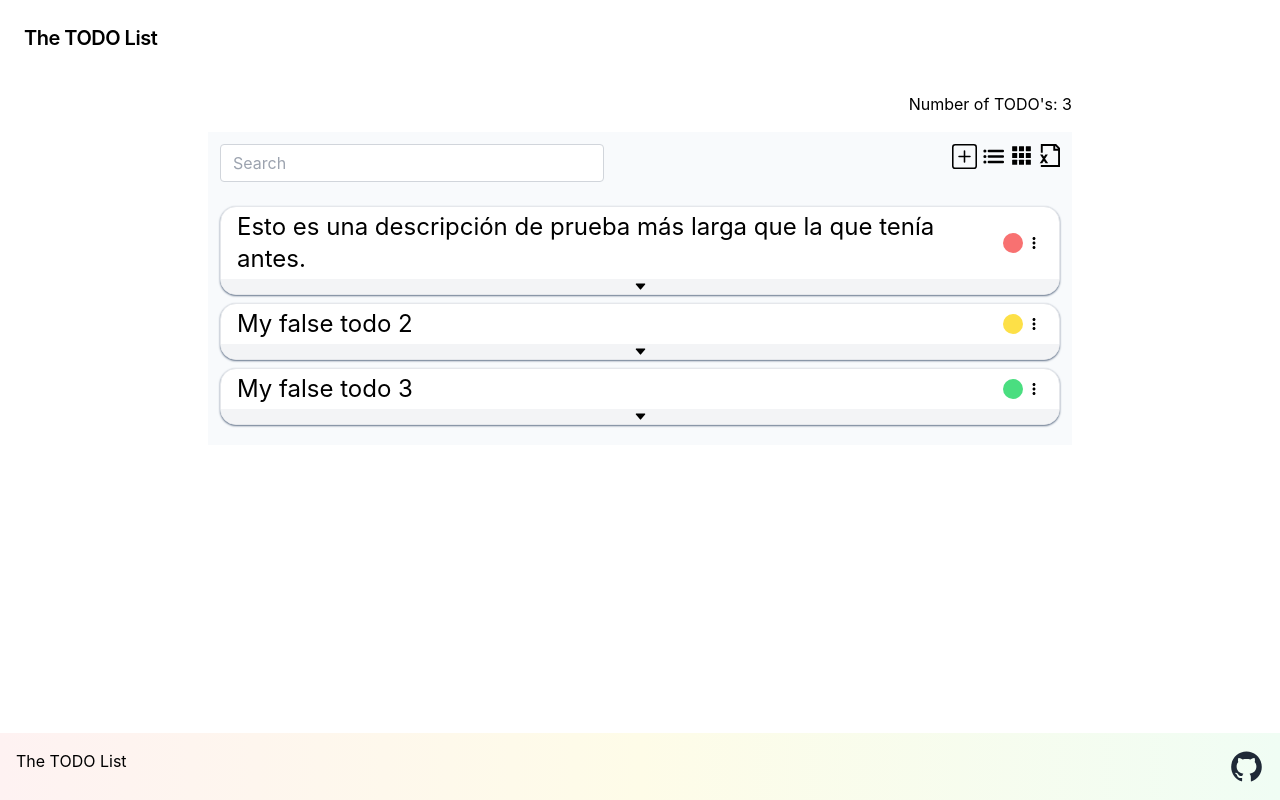
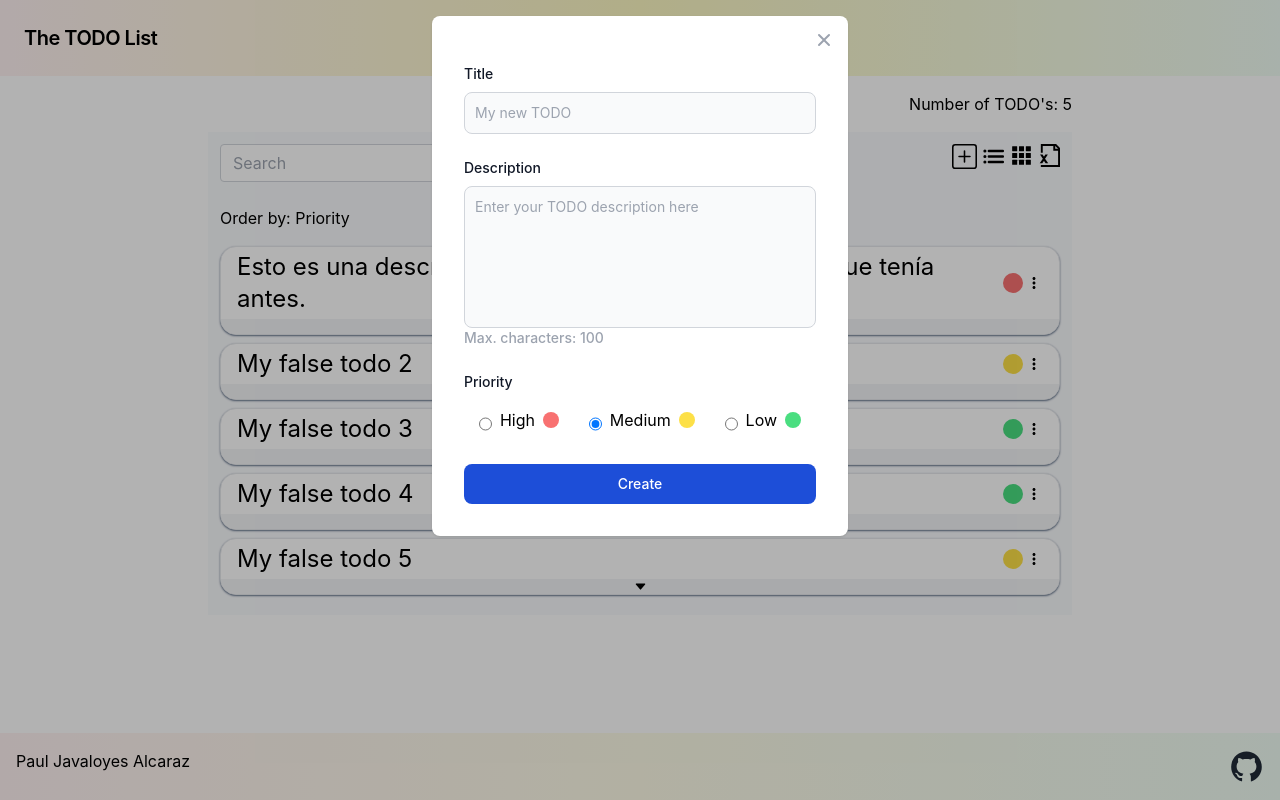
Before and after one commit to PaulJDev/react-todo, a React (Create React App) app: page / in a window 1280 px wide. Both pictures are taken after a click on the button 964 px from the left and 156 px from the top of the page. Built offline with nearby package versions, Linux system fonts and the light colour scheme.

Commit message:
Add CreateTodo component

```diff
--- a/src/components/App.js
+++ b/src/components/App.js
@@ -5,17 +5,22 @@ import { Nav } from './Nav.js'
 import { Main } from './Main.js'
 import { Footer } from './Footer.js'
 import { TodoItem } from './TodoItem.js'
+import { CreateTodo } from './CreateTodo.js'
 import { AppProvider } from '../context/AppContext.js'
+
 
 const initTodos = [
   { id: 1, description: 'Hacer algo 1', tags: ['javascript'], completed: false, title: 'Esto es una descripción de prueba más larga que la que tenía antes.', priority: 'high'},
   { id: 2, description: 'Hacer algo 2', tags: ['javascript'], completed: false, title: 'My false todo 2', priority: 'medium'},
   { id: 3, description: 'Hacer algo 3', tags: ['javascript'], completed: false, title: 'My false todo 3', priority: 'low'},
+  { id: 4, description: 'Hacer algo 4', tags: ['javascript'], completed: false, title: 'My false todo 4', priority: 'low'},
+  { id: 5, description: 'Hacer algo 5', tags: ['javascript'], completed: false, title: 'My false todo 5', priority: 'medium'},
 ]
 
 function App() {
   const [todos, setTodos] = useState(initTodos)
   const [searchValue, setSearchValue] = useState('')
+  const [displayModal, setDisplayModal] = useState(false)
 
   const completeTodo = title => {
     const newTodos = todos.map(e => e.title === title ? {...e, completed: true} : e)
@@ -45,12 +50,19 @@ function App() {
   return (
       <main className='flex flex-col h-screen'>
         <Nav />
+        <CreateTodo
+          displayModal={displayModal}
+          setDisplayModal={setDisplayModal}
+          todos={todos}
+          setTodos={setTodos}
+        />
         <Main>
           <TodoCounter todos={todosToShow.length}/>
           <TodoList
             searchValue={searchValue}
             setSearchValue={setSearchValue}
             todos={todos}
+            setDisplayModal={setDisplayModal}
           >
             {
               todosToShow.length > 0
--- /dev/null
+++ b/src/components/CreateTodo.js
@@ -0,0 +1,86 @@
+import { useState } from "react"
+
+export const CreateTodo = ({ displayModal, setDisplayModal, todos, setTodos }) => {
+
+    const handleModal = () => setDisplayModal(false)
+
+    const [txtCharacters, setTxtCharacters] = useState(100)
+    const handleTextArea = evt => setTxtCharacters(100 - evt.target.value.length)
+
+    const handleOnSubmit = evt => {
+        evt.preventDefault()
+
+        const title = evt.target.title.value
+        const description = evt.target.description.value
+        const priority = evt.target.priority.value
+        const newTodo = { title, description, priority, tags: [], completed: false}
+
+        setDisplayModal(false)
+        setTodos([...todos, newTodo])
+    }
+
+    return (
+        <div tabindex="-1" aria-hidden="true" className={`flex justify-center bg-black bg-opacity-30 overflow-y-auto overflow-x-hidden fixed top-0 right-0 left-0 z-50 w-full md:inset-0 h-modal md:h-full ${displayModal ? '' : 'hidden'}`}>
+            <div className="p-4 w-full max-w-md h-full md:h-auto">
+                <div className="bg-white rounded-lg shadow dark:bg-gray-700">
+                    <div className="flex justify-end p-2">
+                        <button
+                            type="button"
+                            className="text-gray-400 bg-transparent hover:bg-gray-200 hover:text-gray-900 rounded-lg text-sm p-1.5 ml-auto inline-flex items-center dark:hover:bg-gray-800 dark:hover:text-white"
+                            data-modal-toggle="createTodo-modal"
+                            onClick={handleModal}
+                        >
+                            <svg className="w-5 h-5" fill="currentColor" viewBox="0 0 20 20" xmlns="http://www.w3.org/2000/svg"><path fill-rule="evenodd" d="M4.293 4.293a1 1 0 011.414 0L10 8.586l4.293-4.293a1 1 0 111.414 1.414L11.414 10l4.293 4.293a1 1 0 01-1.414 1.414L10 11.414l-4.293 4.293a1 1 0 01-1.414-1.414L8.586 10 4.293 5.707a1 1 0 010-1.414z" clip-rule="evenodd"></path></svg>
+                        </button>
+                    </div>
+                    <form className="px-6 pb-4 space-y-6 lg:px-8 sm:pb-6 xl:pb-8" action="#" onSubmit={handleOnSubmit}>
+                        <div>
+                            <label for="title" className="block mb-2 text-sm font-medium text-gray-900 dark:text-gray-300">Title</label>
+                            <input type="text" name="title" id="title" className="bg-gray-50 border border-gray-300 text-gray-900 text-sm rounded-lg focus:ring-blue-500 focus:border-blue-500 block w-full p-2.5 dark:bg-gray-600 dark:border-gray-500 dark:placeholder-gray-400 dark:text-white" placeholder="My new TODO" required />
+                        </div>
+                        <div>
+                            <label for="description" className="block mb-2 text-sm font-medium text-gray-900 dark:text-gray-300">Description</label>
+                            <textarea
+                                name="description"
+                                id="description"
+                                className="bg-gray-50 border border-gray-300 text-gray-900 text-sm rounded-lg focus:ring-blue-500 focus:border-blue-500 block w-full p-2.5 dark:bg-gray-600 dark:border-gray-500 dark:placeholder-gray-400 dark:text-white"
+                                placeholder="Enter your TODO description here"
+                                maxlength="100"
+                                rows="6"
+                                style={{ resize: 'none' }}
+                                onChange={handleTextArea}
+                            />
+                            <span className="block mb-2 text-sm font-medium text-gray-400 dark:text-gray-300">Max. characters: {txtCharacters}</span>
+                        </div>
+                        <div>
+                            <label for="priority" className="block mb-2 text-sm font-medium text-gray-900 dark:text-gray-300">Priority</label>
+                            <div className="flex justify-around">
+                                <div className="flex p-2">
+                                    <input className="mt-2" type="radio" id="high" name="priority" value="high" required/>
+                                    <label className="px-2" for="high">High</label>
+                                    <div className="w-4 h-4 rounded-full bg-red-400 mt-1"></div>
+                                </div>
+                                <div className="flex p-2">
+                                    <input className="mt-2" type="radio" id="medium" name="priority" value="medium" checked />
+                                    <label className="px-2" for="medium">Medium</label>
+                                    <div className="w-4 h-4 rounded-full bg-yellow-300 mt-1"></div>
+                                </div>
+                                <div className="flex p-2">
+                                    <input className="mt-2" type="radio" id="low" name="priority" value="low" />
+                                    <label className="px-2" for="low">Low</label>
+                                    <div className="w-4 h-4 rounded-full bg-green-400 mt-1"></div>
+                                </div>
+                            </div>
+                        </div>
+                        <button
+                            type="submit"
+                            className="w-full text-white bg-blue-700 hover:bg-blue-800 focus:ring-4 focus:outline-none focus:ring-blue-300 font-medium rounded-lg text-sm px-5 py-2.5 text-center dark:bg-blue-600 dark:hover:bg-blue-700 dark:focus:ring-blue-800"
+                        >
+                            Create
+                        </button>
+                    </form>
+                </div>
+            </div>
+        </div>
+    )
+}
--- a/src/components/Footer.js
+++ b/src/components/Footer.js
@@ -4,7 +4,7 @@ export const Footer = () => {
     return (
         <footer className="bg-gray-200 mt-auto bg-gradient-to-r from-red-50 via-yellow-50 to-green-50">
             <div className="p-4 flex justify-between">
-                <p>The TODO List</p>
+                <p>Paul Javaloyes Alcaraz</p>
                 <a className="text-gray-800" href="https://github.com/PaulJDev/react-todo" target="_blank" rel="noreferrer">
                     <AiFillGithub size={35}/>
                 </a>
--- a/src/components/Main.js
+++ b/src/components/Main.js
@@ -1,6 +1,6 @@
 export const Main = ({ children }) => {
     return (
-        <main className='container mx-auto px-52 flex-grow'>
+        <main className='container mx-auto px-52 flex-grow pb-6'>
             {children}
         </main>
     )
--- a/src/components/Nav.js
+++ b/src/components/Nav.js
@@ -1,5 +1,5 @@
 export const Nav = () => (
-  <nav className="flex items-center justify-between flex-wrap p-6">
+  <nav className="flex items-center justify-between flex-wrap p-6 bg-gray-200 mt-auto bg-gradient-to-r from-red-50 via-yellow-100 to-green-50">
     <div className="flex items-center flex-shrink-0 text-black mr-6">
       <span className="font-semibold text-xl tracking-tight  hover:line-through">The TODO List</span>
     </div>
--- a/src/components/TodoList.js
+++ b/src/components/TodoList.js
@@ -3,17 +3,21 @@ import { IoAppsSharp, IoList } from "react-icons/io5";
 import { GrDocumentExcel } from "react-icons/gr";
 import { BsPlusSquare } from 'react-icons/bs'
 
-export const TodoList = ({ children, searchValue, setSearchValue }) => {
+export const TodoList = ({ children, searchValue, setSearchValue, setDisplayModal }) => {
+    const handleDisplayModal = () => setDisplayModal(true)
     return (
         <section className='p-3 bg-slate-50'>
             <div className='pb-2 flex justify-between'>
                 <SearchTodo searchValue={searchValue} setSearchValue={setSearchValue} />
                 <ul className='flex justify-end'>
-                    <li><button type='button'><BsPlusSquare size={25}/></button></li>
+                    <li><button type='button' onClick={handleDisplayModal}><BsPlusSquare size={25}/></button></li>
                     <li className='pl-1'><button type='button'><IoList size={25} /></button></li>
                     <li className='px-1'><button type='button'><IoAppsSharp size={23} /></button></li>
                     <li><button type='button'><GrDocumentExcel size={23} /></button></li>
                 </ul>
+            </div>
+            <div className='pb-4'>
+                <span>Order by: </span><button>Priority</button>
             </div>
             <ul>
             {children}
```
Also changed, not shown: 1 other file (tests, documents, lock files or other folders).
